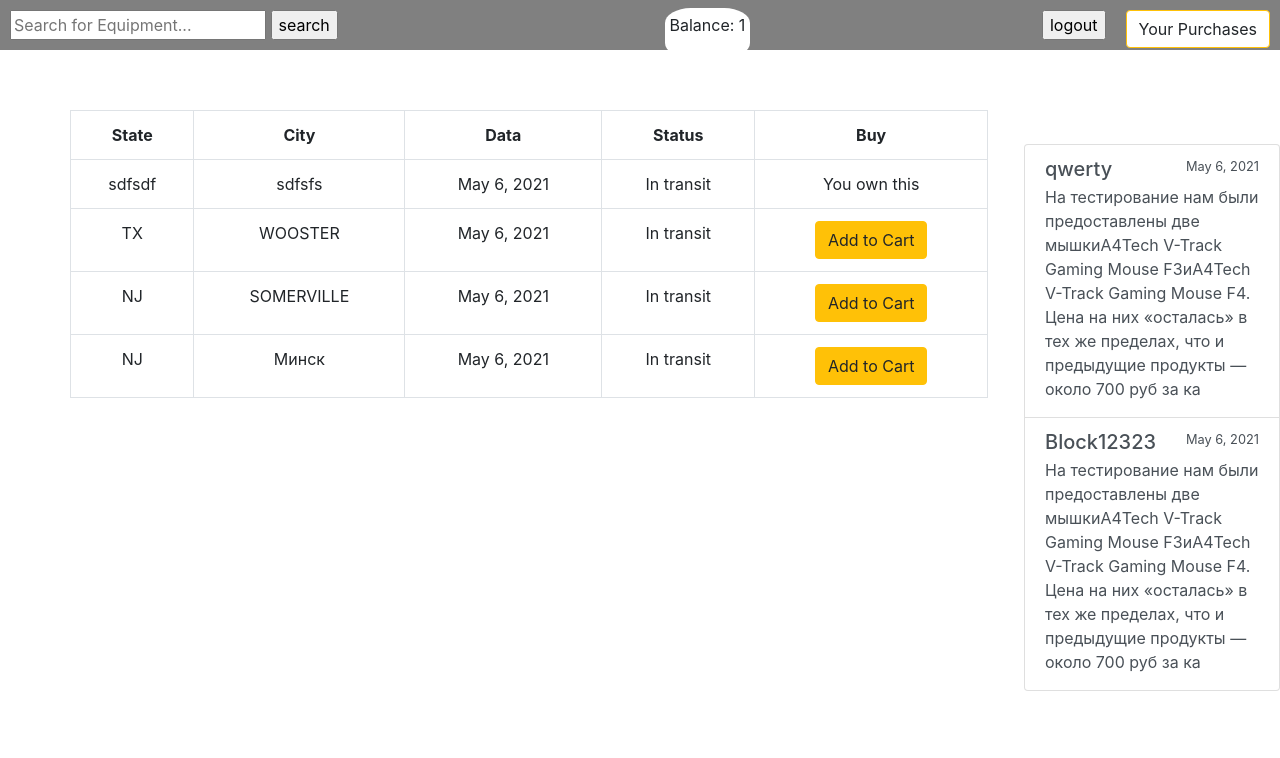
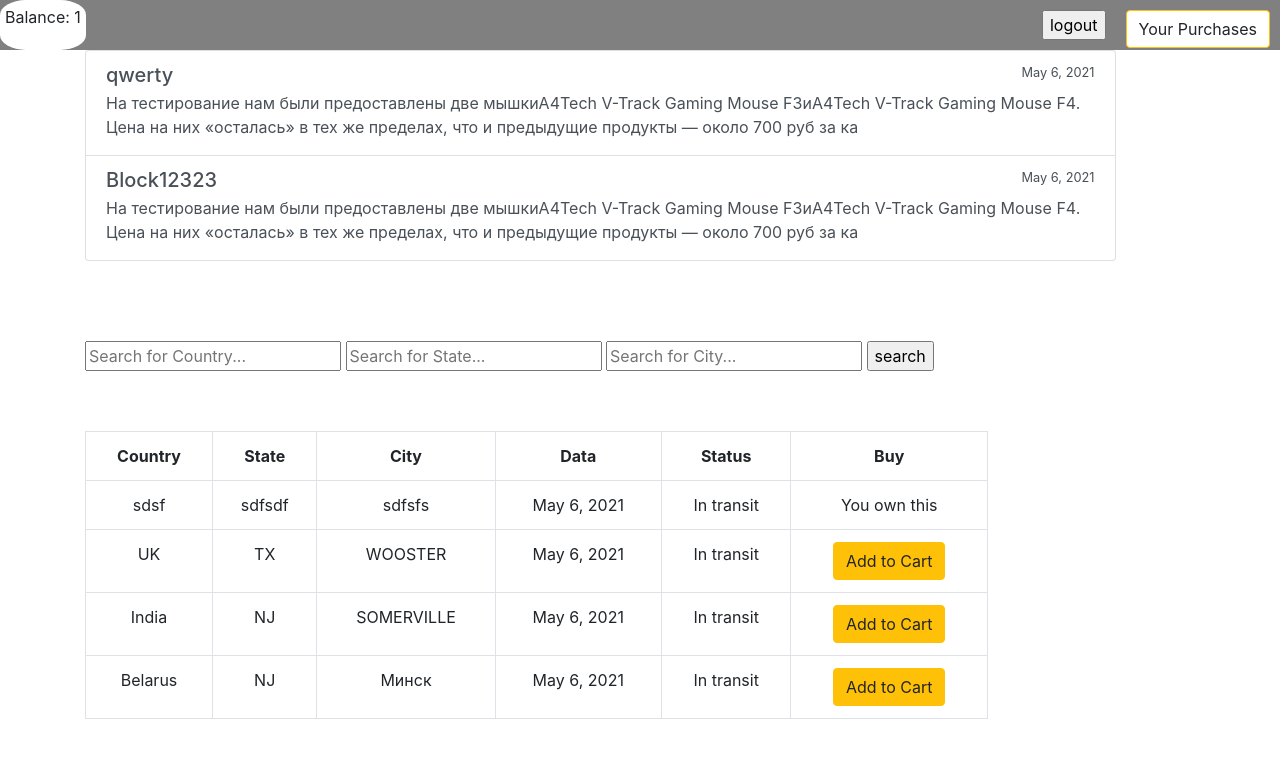
Before and after one commit to AnDrEy200010/ShopAmzn, a Django app: page /products/ in a window 1280 px wide. Shown: the top 758 px of the page. Run offline with Django 3.2, Linux system fonts and the light colour scheme; a user stored in the database is signed in; data comes from the database, SQL or seed files in the repository; both versions use the stored data as it was after the commit; some libraries are stand-ins or nearby versions.

Commit message:
sortirovka

```diff
--- a/products/models.py
+++ b/products/models.py
@@ -5,6 +5,7 @@ from django.db import models
 
 
 class Product(models.Model):
+    country = models.CharField(max_length=50, verbose_name='Страна')
     state = models.CharField(max_length=50, verbose_name='Штат')
     city = models.CharField(max_length=50, verbose_name='Город')
     data = models.DateField(auto_now=False, verbose_name='Дата')
--- a/products/templates/products/product_list.html
+++ b/products/templates/products/product_list.html
@@ -3,11 +3,41 @@
 {% block content %}
     {{ message }}
 
+<div class="list-group">
+    {% for news in news_list %}
+  <a href="#" class="list-group-item list-group-item-action flex-column align-items-start ">
+    <div class="d-flex w-100 justify-content-between">
+      <h5 class="mb-1">{{news.title}}</h5>
+      <small>{{news.date}}</small>
+    </div>
+    <p class="mb-1">{{news.description}}</p>
+  </a>
+    {% empty %}
+    <a href="#" class="list-group-item list-group-item-action flex-column align-items-start active">
+    <div class="d-flex w-100 justify-content-between">
+      <h5 class="mb-1">Any news</h5>
+    </div>
+  </a>
+    {% endfor %}
+</div>
+<div class="seaching_form" style="padding-top: 80px;">
+    <form method="POST" action="{% url 'products:search' %}"  class="search-form" style="display:contents;">
+        {% csrf_token %}
+        <input name="country" type="text" class="search_input" placeholder="Search for Country...">
 
+
+        <input name="state" type="text" class="search_input" placeholder="Search for State...">
+
+
+        <input name="city" type="text" class="search_input" placeholder="Search for City...">
+        <input type="submit" value="search">
+    </form>
+</div>
  <section style="width:80%;">
-        <div class="row">
+        <div class="row" style="margin-left: 0px;">
             <table class="table table-hover table-bordered text-center">
                 <tr class="text-center" style="font-weight: 700;">
+                    <td>Country</td>
                     <td>State</td>
                     <td>City</td>
                     <td>Data</td>
@@ -17,6 +47,7 @@
 
                     {% for object in object_list %}
                     <tr>
+                        <td>{{ object.country }}</td>
                         <td>{{ object.state }}</td>
                         <td>{{ object.city }}</td>
                         <td>{{ object.data }}</td>
@@ -38,22 +69,6 @@
 </div>
  </section>
 
-<div class="list-group" style="width:20%; position:absolute; top: 18%; right: 0;">
-    {% for news in news_list %}
-  <a href="#" class="list-group-item list-group-item-action flex-column align-items-start ">
-    <div class="d-flex w-100 justify-content-between">
-      <h5 class="mb-1">{{news.title}}</h5>
-      <small>{{news.date}}</small>
-    </div>
-    <p class="mb-1">{{news.description}}</p>
-  </a>
-    {% empty %}
-    <a href="#" class="list-group-item list-group-item-action flex-column align-items-start active">
-    <div class="d-flex w-100 justify-content-between">
-      <h5 class="mb-1">Any news</h5>
-    </div>
-  </a>
-    {% endfor %}
-</div>
+
 
 {% endblock content %}
--- a/products/templates/products/search.html
+++ b/products/templates/products/search.html
@@ -6,6 +6,7 @@
         <div class="row">
             <table class="table table-hover table-bordered text-center">
                 <tr class="text-center" style="font-weight: 700;">
+                    <td>Country</td>
                     <td>State</td>
                     <td>City</td>
                     <td>Data</td>
@@ -15,6 +16,7 @@
 
                     {% for elem in result_list %}
                     <tr>
+                        <td>{{ elem.country }}</td>
                         <td>{{ elem.state }}</td>
                         <td>{{ elem.city }}</td>
                         <td>{{ elem.data }}</td>
--- a/products/views.py
+++ b/products/views.py
@@ -33,8 +33,10 @@ def product_list(request):
 
 @login_required
 def search(request):
-    query = request.POST['search']
-    result_list = Product.objects.filter(Q(city__contains=query) | Q(state__contains=query))
+    country = request.POST['country']
+    state = request.POST['state']
+    city = request.POST['city']
+    result_list = Product.objects.filter(country__contains=country, state__contains=state, city__contains=city)
     filtered_orders = Order.objects.filter(owner=request.user.profile, is_ordered=False)
     current_order_products = []
     if filtered_orders.exists():
@@ -43,7 +45,9 @@ def search(request):
         current_order_products = [product.product for product in user_order_items]
 
     context = {
-        'query': query,
+        'country': country,
+        'state': state,
+        'city': city,
         'result_list': result_list,
         'current_order_products': current_order_products
     }
@@ -63,12 +67,13 @@ def downfile(request):
         for column in csv.reader(io_string, delimiter=',', quotechar="|"):
             try:
                 _, created = Product.objects.update_or_create(
-                    state=column[0],
-                    city=column[1],
+                    country=column[0],
+                    state=column[1],
+                    city=column[2],
                     data=column[3],
                     status=column[4],
-                    number_track=column[2],
-                    price=column[5]
+                    number_track=column[5],
+                    price=column[6]
                 )
             except Exception:
                 continue
--- a/shopping_cart/templates/shopping_cart/order_summary.html
+++ b/shopping_cart/templates/shopping_cart/order_summary.html
@@ -7,6 +7,7 @@
     <table class="table table-hover table-bordered text-center">
       <tr class="text-center">
         <th>Number</th>
+        <th>Country</th>
         <th>State</th>
         <th>City</th>
         <th>Date</th>
@@ -16,6 +17,7 @@
       {% for item in order.get_cart_items %}
         <tr>
           <td>{{ forloop.counter }}</td>
+          <td>{{ item.product.country }}</td>
           <td>{{ item.product.state }}</td>
           <td>{{ item.product.city }}</td>
           <td>{{ item.product.data }}</td>
@@ -40,7 +42,7 @@
           <strong class="pull-right">Order Total:</strong>
         </td>
 
-        <td colspan= 1>
+        <td colspan= 2>
           <strong>{{ order.get_cart_total }}</strong>
         </td>
         {% endif %}
--- a/templates/base.html
+++ b/templates/base.html
@@ -44,11 +44,7 @@
     <nav class="">
     {% if user.is_authenticated %}
 
-        <form method="POST" action="{% url 'products:search' %}"  class="search-form">
-            {% csrf_token %}
-                <input name="search" type="text" class="search_input" placeholder="Search for Equipment...">
-                <input type="submit" value="search">
-        </form>
+
         <div class="balance">
             <p>Balance: {{ request.user.profile.balance }}</p>
         </div>
--- a/templates/profile.html
+++ b/templates/profile.html
@@ -5,6 +5,7 @@
 <table class="table table-hover table-bordered text-center">
       <tr class="text-center">
         <th>Date ordered</th>
+          <th>Country</th>
         <th>State</th>
         <th>City</th>
         <th>Track</th>
@@ -13,6 +14,7 @@
         {% for item in order.items.all %}
         <tr>
           <td>{{ order.date_ordered }}</td>
+          <td>{{ item.product.country }}</td>
           <td>{{ item.product.state }}</td>
           <td>{{ item.product.city }}</td>
           <td>{{ item.product.number_track }}</td>
@@ -20,12 +22,12 @@
         {% endfor %}
       {% empty %}
         <tr>
-          <td colspan= 4> You have no orders.</td>
+          <td colspan= 5> You have no orders.</td>
         </tr>
       {% endfor %}
 
       <tr>
-        <td colspan=4>
+        <td colspan=5>
           <a href="{% url 'products:product-list' %}" class="btn btn-warning pull-left">
             {% if not order %}Continue Shopping{% else %}Add Items to Cart {% endif %}
           </a>
```
Also changed, not shown: accounts/migrations/0001_initial.py, db.sqlite3, products/migrations/0001_initial.py, shopping_cart/migrations/0001_initial.py.
